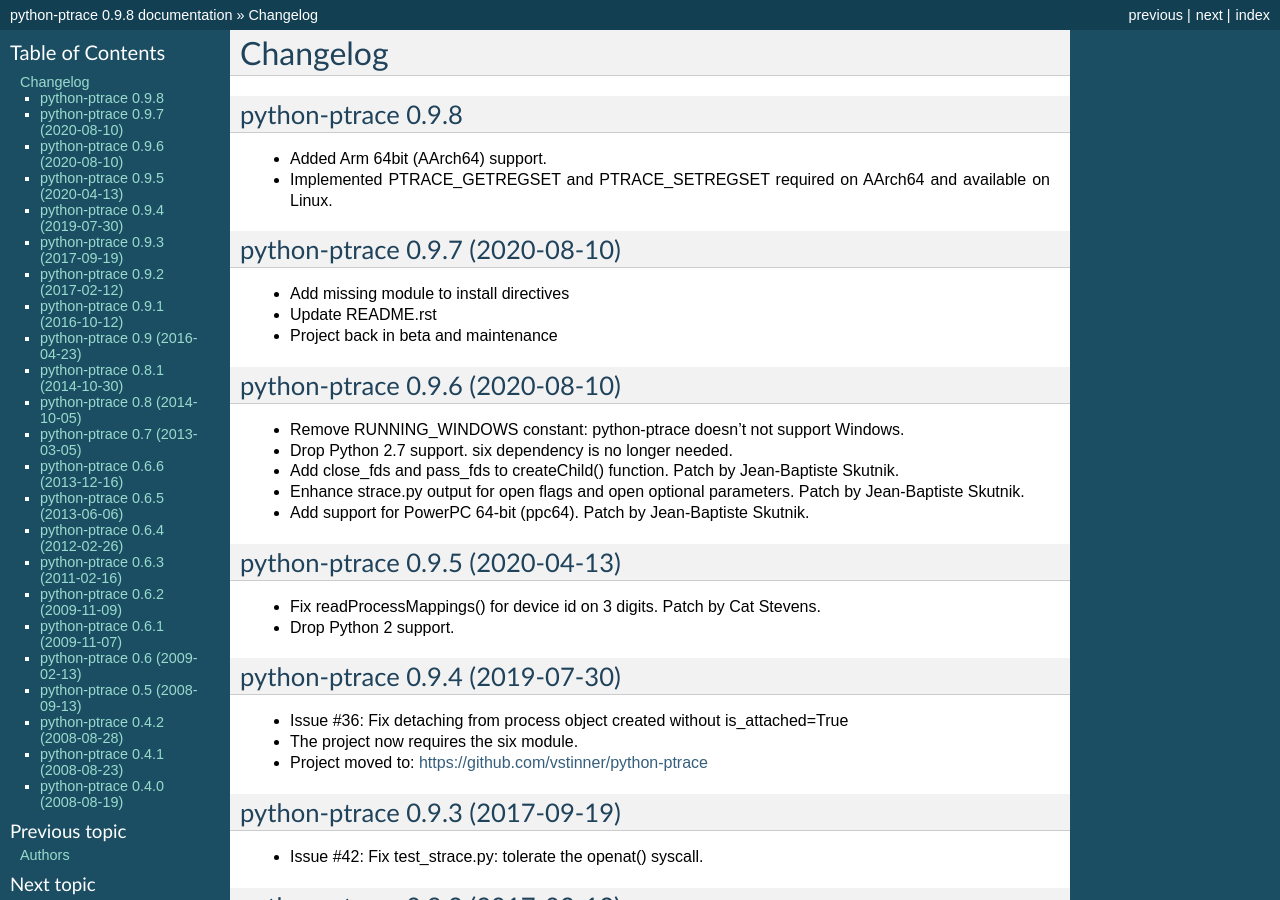
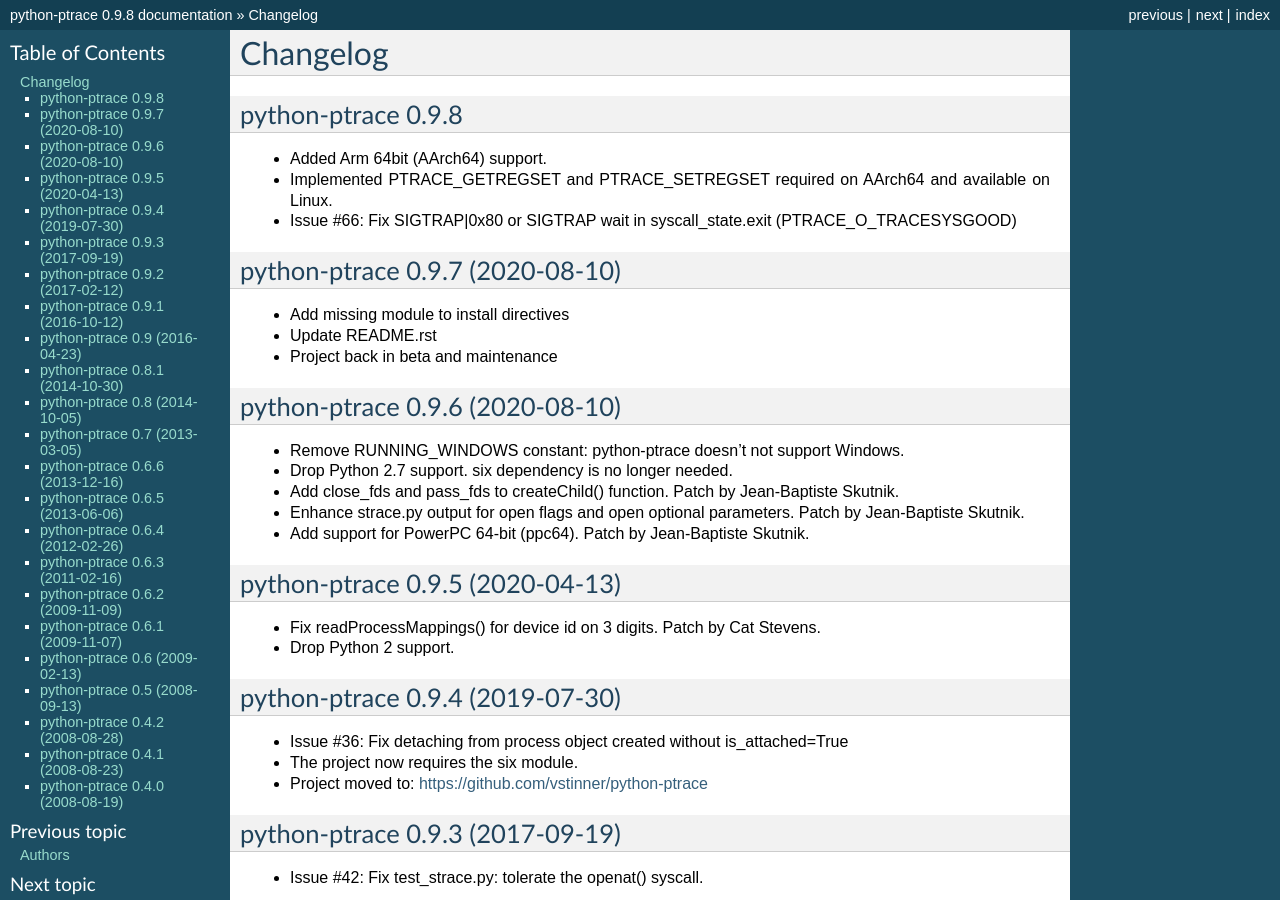
Before and after one commit to vstinner/python-ptrace, a Sphinx documentation site: the page built from doc/changelog.rst, in a window 1280 px wide and 900 px high. Built offline with Sphinx 7.4.7, drawn with Linux system fonts in a browser that asks for light colours.

Commit message:
update changelog

```diff
--- a/doc/changelog.rst
+++ b/doc/changelog.rst
@@ -9,6 +9,7 @@ python-ptrace 0.9.8
 * Added Arm 64bit (AArch64) support.
 * Implemented PTRACE_GETREGSET and PTRACE_SETREGSET required on AArch64 and
   available on Linux.
+* Issue #66: Fix SIGTRAP|0x80 or SIGTRAP wait in syscall_state.exit (PTRACE_O_TRACESYSGOOD)
 
 python-ptrace 0.9.7 (2020-08-10)
 --------------------------------
```
